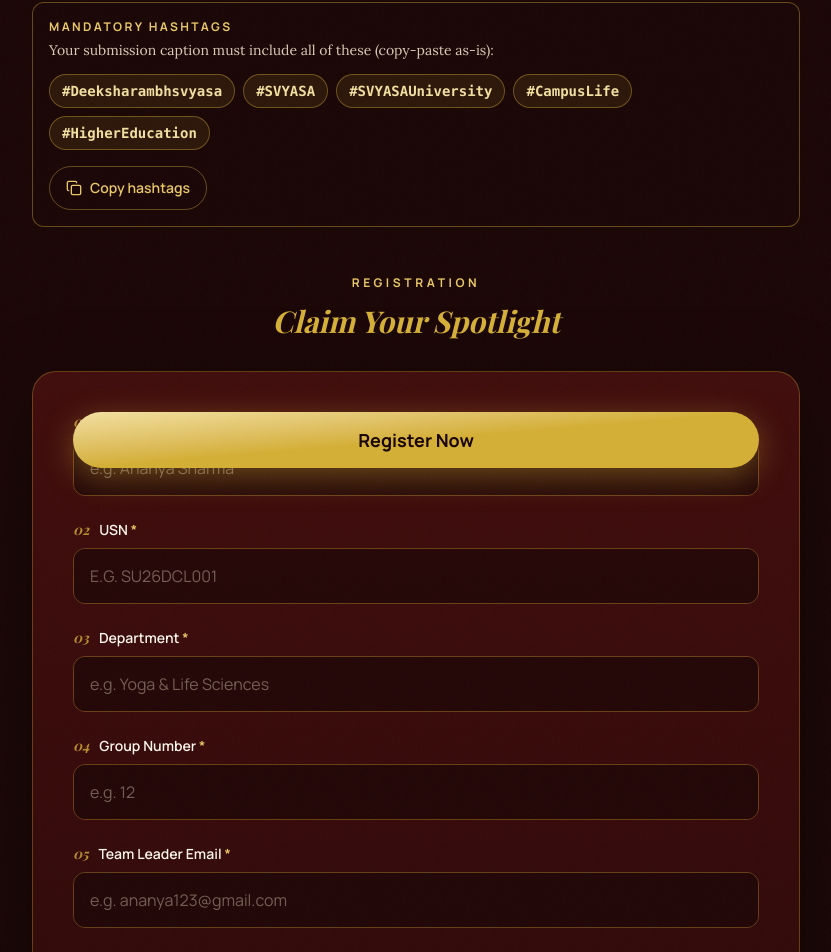
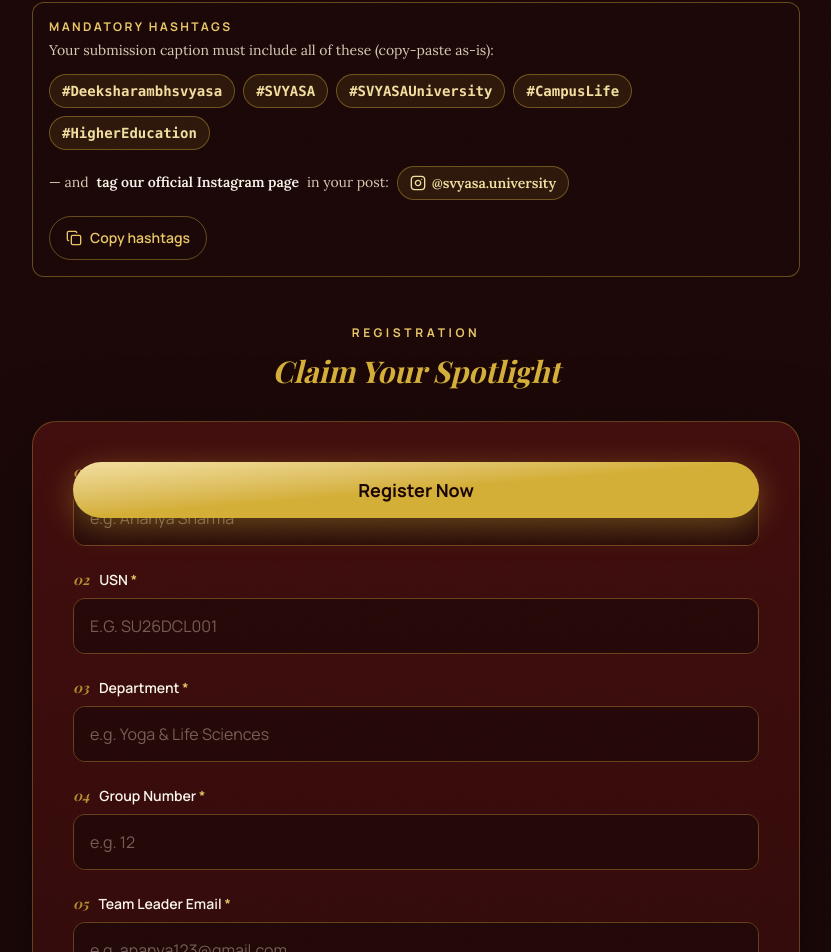
Before and after one commit to saisiddi/Deeksha, a Next.js app: page /register/best-from-waste in a window 1280 px wide. Shown: the part 1799-2751 px from the top of the page, without its empty margins (224-1055 px from the left). Built offline with nearby package versions, Linux system fonts and the light colour scheme; a web font is replaced by a local one.

Commit message:
Add Instagram page tagging instruction (@svyasa.university) to mandatory hashtags block

```diff
--- a/components/HashtagBlock.tsx
+++ b/components/HashtagBlock.tsx
@@ -3,6 +3,7 @@
 import { Check, Copy } from "lucide-react";
 import { useState } from "react";
 import { HASHTAGS } from "@/lib/constants";
+import { InstagramIcon } from "./SocialIcons";
 
 export function HashtagBlock({ compact = false }: { compact?: boolean }) {
   const [copied, setCopied] = useState(false);
@@ -39,6 +40,22 @@
           </span>
         ))}
       </div>
+      <p className="mt-4 flex flex-wrap items-center gap-2 font-body text-sm leading-relaxed text-cream-200/90">
+        — and{" "}
+        <span className="font-semibold text-cream-100">
+          tag our official Instagram page
+        </span>{" "}
+        in your post:
+        <a
+          href="https://www.instagram.com/svyasa.university?utm_source=ig_web_button_share_sheet&igsh=ZDNlZDc0MzIxNw=="
+          target="_blank"
+          rel="noopener noreferrer"
+          className="inline-flex items-center gap-1.5 rounded-full border border-gold-500/40 bg-gold-500/10 px-3 py-1.5 text-xs font-semibold text-gold-300 transition-colors hover:border-gold-400/70 hover:bg-gold-500/20 hover:text-gold-200 sm:text-sm"
+        >
+          <InstagramIcon className="size-4" aria-hidden="true" />
+          @svyasa.university
+        </a>
+      </p>
       <button
         type="button"
         onClick={copyTags}
```
